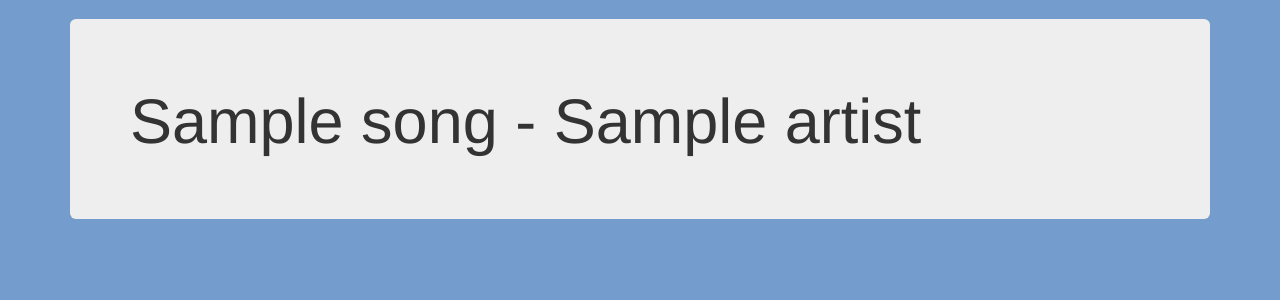
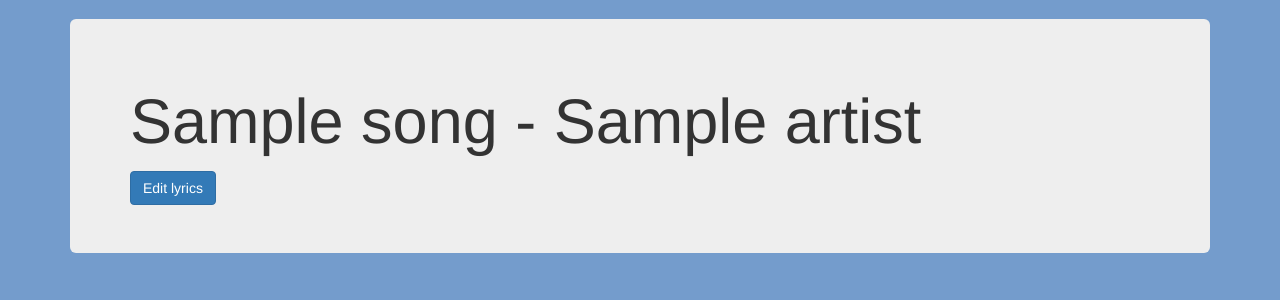
Before and after one commit to knbk/web-technology, a Django app: page /songs/1/ in a window 1280 px wide. Shown: the part 51-351 px from the top of the page. Run offline with Django 3.2, Linux system fonts and the light colour scheme; tables that the repository leaves empty hold one stand-in row (values such as "Sample post"); parts of the project's set-up code (start-up, migrations or seed data) failed here and were passed over; some libraries are stand-ins or nearby versions.

Commit message:
Added song edit dialog.

```diff
--- a/lyrics/forms.py
+++ b/lyrics/forms.py
@@ -23,7 +23,7 @@ class SongForm(forms.ModelForm):
 
     class Meta:
         model = Song
-        fields = ('album', 'title')
+        fields = ('album', 'title', 'lyrics')
         widgets = {
             'album': forms.HiddenInput(),
         }
--- a/lyrics/templates/lyrics/song_detail.html
+++ b/lyrics/templates/lyrics/song_detail.html
@@ -1,7 +1,23 @@
 {% extends 'base.html' %}
+{% load bootstrap3 %}
 {% block content %}
     <h1>{{ song.title }} - {{ song.album.artist.name }}</h1>
     <div>
     {{ song.lyrics|linebreaks }}
     </div>
+    <button id="open-dialog" type="submit" class="btn btn-primary">
+        {% bootstrap_icon "plus" %}Edit lyrics
+    </button>
+    <div id="dialog">
+    <form action="{% url 'song-detail' pk=song.pk %}" method="post">
+        {% csrf_token %}
+        {% bootstrap_form form %}
+        <button id="submit" type="submit" class="btn btn-primary">
+            {% bootstrap_icon "star" %} Submit
+        </button>
+    </form>
+    </div>
 {% endblock %}
+{% block extra_scripts %}
+    <script src="/static/js/dialog.js"></script>
+{% endblock %}
--- a/lyrics/views.py
+++ b/lyrics/views.py
@@ -64,6 +64,13 @@ class AlbumDetailView(DetailView):
 
 class SongDetailView(DetailView):
     model = Song
+
+    def get_context_data(self, **kwargs):
+        context = super(SongDetailView, self).get_context_data(**kwargs)
+        context['form'] = SongForm(instance=self.object, initial={
+            'lyrics': self.object.lyrics,
+        })
+        return context
 
 
 class SearchView(ListView):
```
